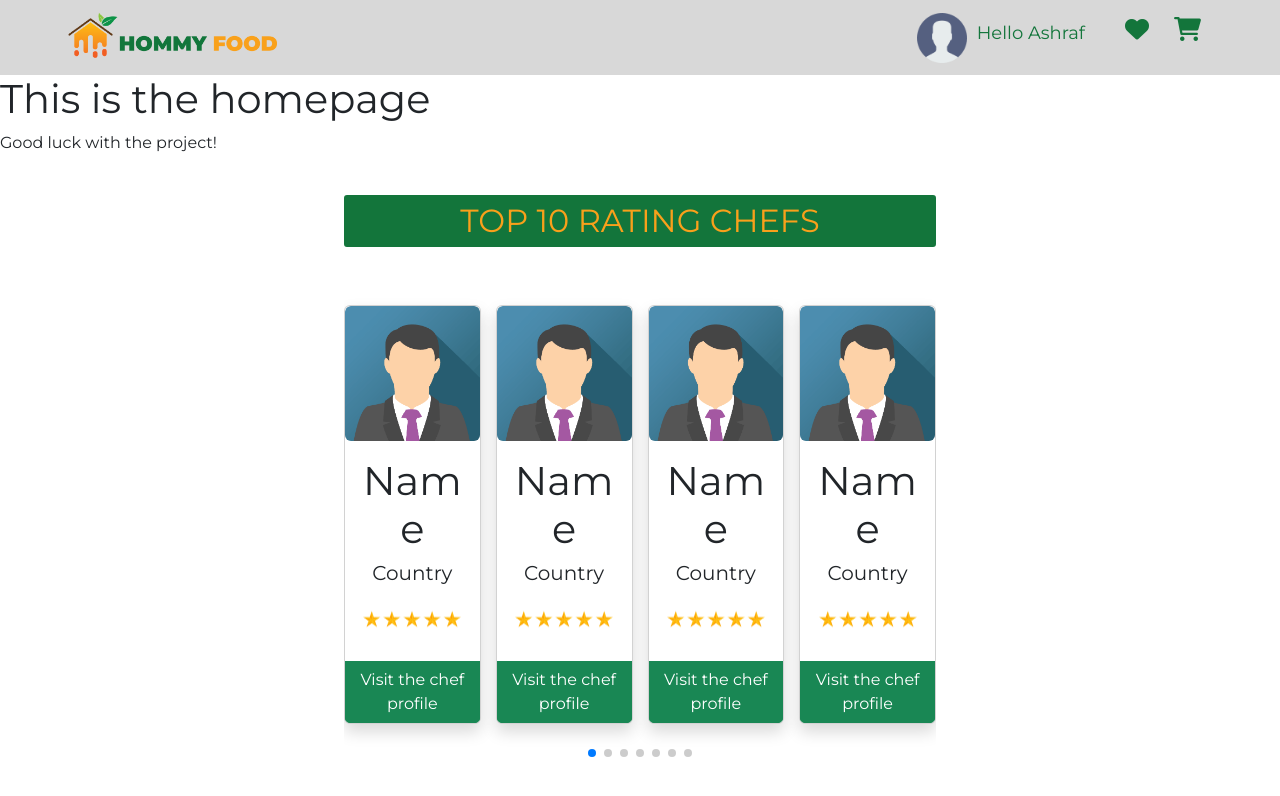
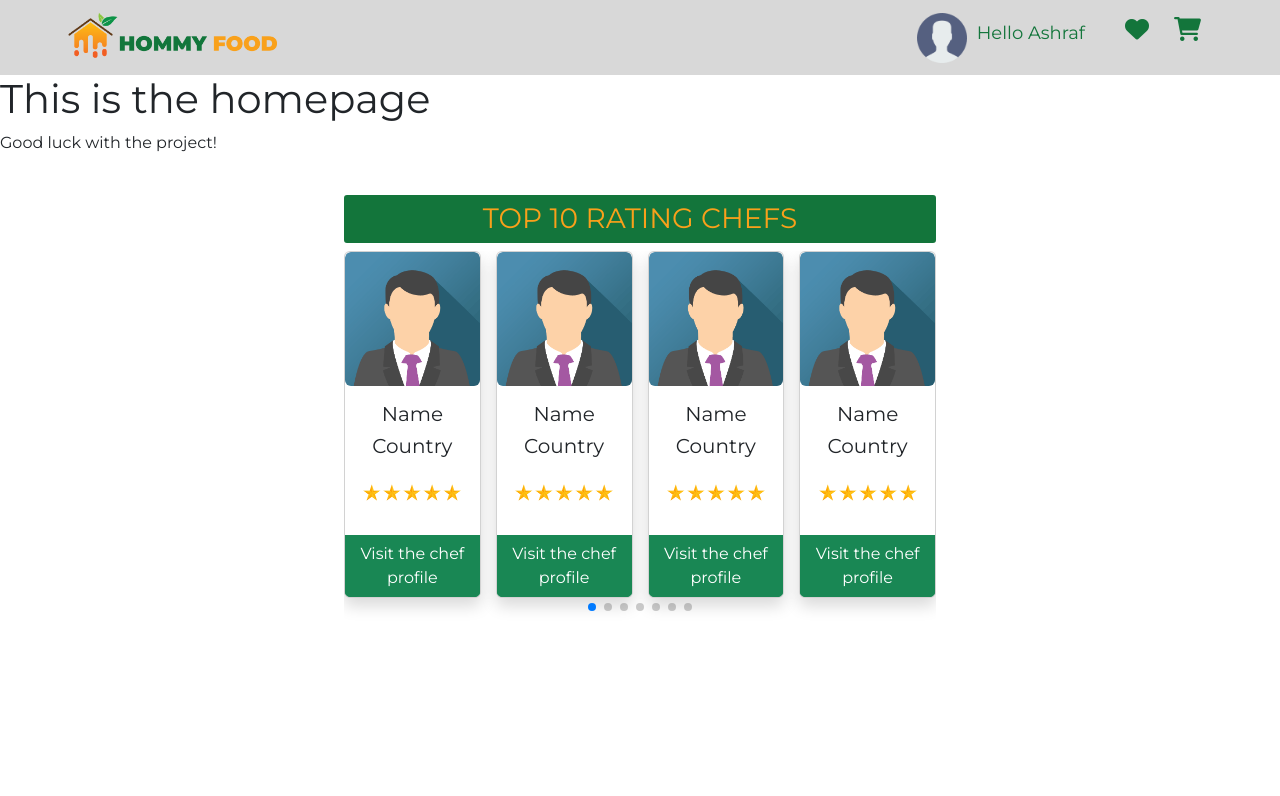
Before and after one commit to Ashraf-Alshashaa/class38-group2-project-hommy-food, a React app in the folder client/: page / in a window 1280 px wide. Shown: the top 796 px of the page. Built offline with nearby package versions, Linux system fonts and the light colour scheme.

Commit message:
update styling and fix chefCard component props

```diff
--- a/client/src/components/chefsSlider/ChefCard.js
+++ b/client/src/components/chefsSlider/ChefCard.js
@@ -3,7 +3,7 @@ import PropTypes from "prop-types";
 import { Card, Button } from "react-bootstrap";
 import "bootstrap/dist/css/bootstrap.min.css";
 
-const ChefCard = ({ chefImg, chefRatingImg }) => {
+const ChefCard = ({ chefName, chefCountry, chefImg, chefRatingImg }) => {
   return (
     <div>
       <Card className="p-0 overflow-hidden h-100 shadow">
@@ -11,8 +11,8 @@ const ChefCard = ({ chefImg, chefRatingImg }) => {
           <Card.Img variant="top" src={chefImg} />
         </div>
         <Card.Body className="text-center">
-          <Card.Title className="display-6">Name</Card.Title>
-          <Card.Title className="display-8">Country</Card.Title>
+          <Card.Title className="display-8">{chefName}</Card.Title>
+          <Card.Title className="display-10">{chefCountry}</Card.Title>
           <Card.Img
             variant="Body"
             src={chefRatingImg}
@@ -28,6 +28,8 @@ const ChefCard = ({ chefImg, chefRatingImg }) => {
 };
 
 ChefCard.propTypes = {
+  chefName: PropTypes.string.isRequired,
+  chefCountry: PropTypes.string.isRequired,
   chefImg: PropTypes.string.isRequired,
   chefRatingImg: PropTypes.string.isRequired,
 };
--- a/client/src/components/chefsSlider/ChefsSlider.js
+++ b/client/src/components/chefsSlider/ChefsSlider.js
@@ -25,7 +25,7 @@ const ChefsSlider = () => {
   });
   return (
     <div className="container py-4 px-4 justify-content-center ">
-      <h2 className="chefs-slider-header text-center">Top 10 rating chefs</h2>
+      <h3 className="chefs-slider-header text-center">Top 10 rating chefs</h3>
       <Swiper
         freeMode={true}
         grabCursor={true}
--- a/client/src/components/chefsSlider/chefsSlider.css
+++ b/client/src/components/chefsSlider/chefsSlider.css
@@ -1,6 +1,5 @@
 .swiper-wrapper {
-  padding-top: 50px;
-  padding-bottom: 50px;
+  padding-bottom: 30px;
 }
 
 .chefs-slider-header {
```
